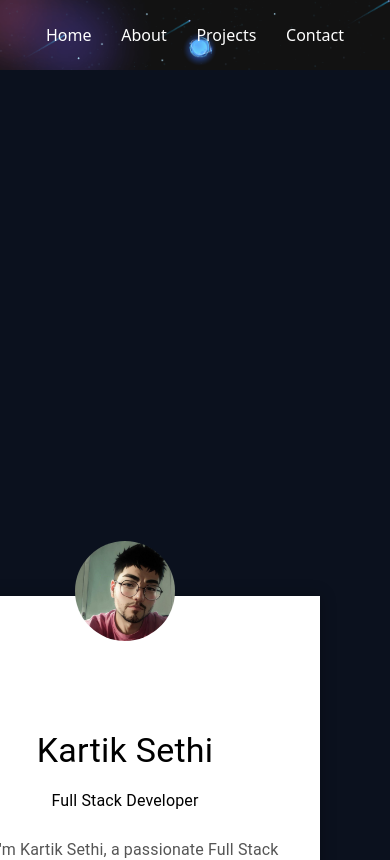
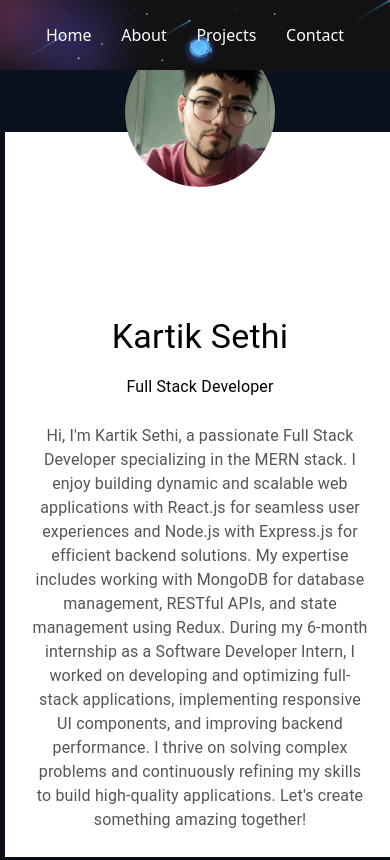
Before and after one commit to KartikSethi21/MyPortfolio, a React (Vite) app: page /about in a window 390 px wide. Shown: the top 860 px of the page. Built offline with nearby package versions, Linux system fonts and the light colour scheme.

Commit message:
first commit

```diff
--- a/index.html
+++ b/index.html
@@ -1,12 +1,12 @@
 <!doctype html>
-<html lang="en">
+<html lang="en" class="p-0 m-0 w-full overflow-x-hidden">
   <head>
     <meta charset="UTF-8" />
     <link rel="icon" type="image/svg+xml" href="./assets/images/header-img.svg" />
     <meta name="viewport" content="width=device-width, initial-scale=1.0" />
     <title>Kartik Sethi PortFolio</title>
   </head>
-  <body >
+  <body class="p-0 m-0 w-full overflow-x-hidden items-center">
     <div id="root"></div>
     <script type="module" src="/src/main.jsx"></script>
   </body>
--- a/src/About/About.css
+++ b/src/About/About.css
@@ -82,8 +82,8 @@
   }
   @media screen and (max-width: 600px) {
     .about {
-      align-items: flex-end;
-      padding-top: 100px;
+      align-items: center;
+      /* padding-top: 100px; */
     }
     .aboutContainer {
       display: none;
@@ -91,7 +91,11 @@
 
     .aboutContainer2 {
       width: 100%;
-      position: relative;
+      position: absolute;
+      top:5px;
+      left:5px;
+      /* margin-top:5px;
+      padding-top:5px; */
       flex-direction: column;
       animation: aboutAnimationPhone 1s ease-in forwards;
     }
@@ -101,8 +105,8 @@
     }
 
     .aboutAvatar {
-      width: 100px;
-      height: 100px;
+      width: 150px;
+      height: 150px;
       transform: translateY(-80%);
 
     }
--- a/src/Hero.jsx
+++ b/src/Hero.jsx
@@ -113,10 +113,18 @@
         padding-left:0rem;
         }
         }
+        @media screen and (max-width:339px){
+        .wri{
+        align-items:start;
+        padding-left:5px;
+
+
+        }
+        }
 
     `}
    </style>
-    <section className='full bg-[url(../assets/images/banner-bg.png)] bg-no-repeat bg-cover w-full h-[750px] relative z-10 text-white mb-0 overflow-hidden'>
+    <section className='full bg-[url(../assets/images/banner-bg.png)] bg-no-repeat bg-cover w-full h-[750px] relative z-10 text-white mb-0 overflow-hidden justify-stretch items-stretch'>
     <div className='gf flex flex-row relative'>
          {/* left side */}
             <div className='wri flex-col md:max-w-[calc(100%-600px)]  relative items-center justify-center mt-0 lg:ml-8 p-32 xl:mt-20'>
--- a/src/main.jsx
+++ b/src/main.jsx
@@ -21,7 +21,7 @@
     <Route path='/projects' element={<Projects/>}/>
     </Routes>
 
-        <Footer/>
+        <Footer className/>
 
 
     </BrowserRouter>
```
